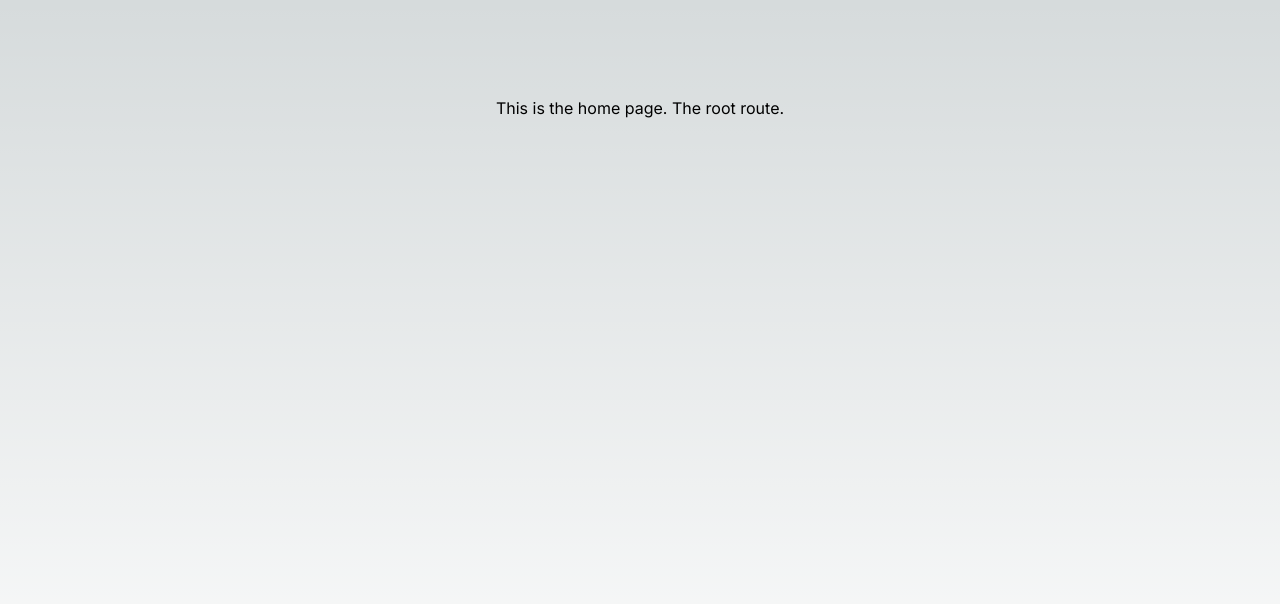
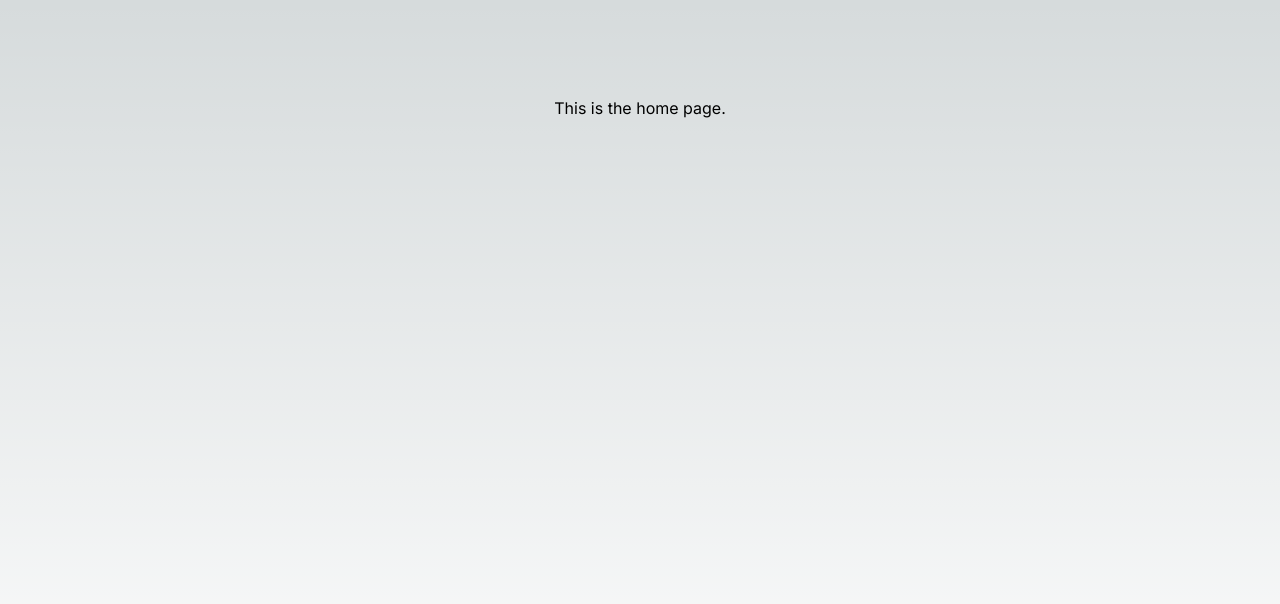
Before and after one commit to ned2070/class08, a Next.js app: page / in a window 1280 px wide. Shown: the top 604 px of the page. Built offline with nearby package versions, Linux system fonts and the light colour scheme.

Commit message:
Will src/app/page.tsx update?

```diff
--- a/src/app/page.tsx
+++ b/src/app/page.tsx
@@ -1,7 +1,7 @@
 export default function Home() {
   return (
     <main className="flex min-h-screen flex-col items-center justify-between p-24">
-      <h1>This is the home page. The root route. </h1>
+      <h1>This is the home page. </h1>
     </main>
   );
 }
```
